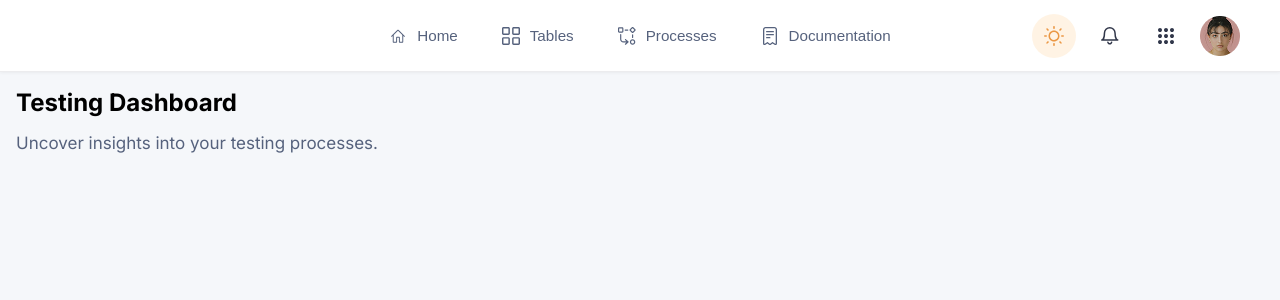
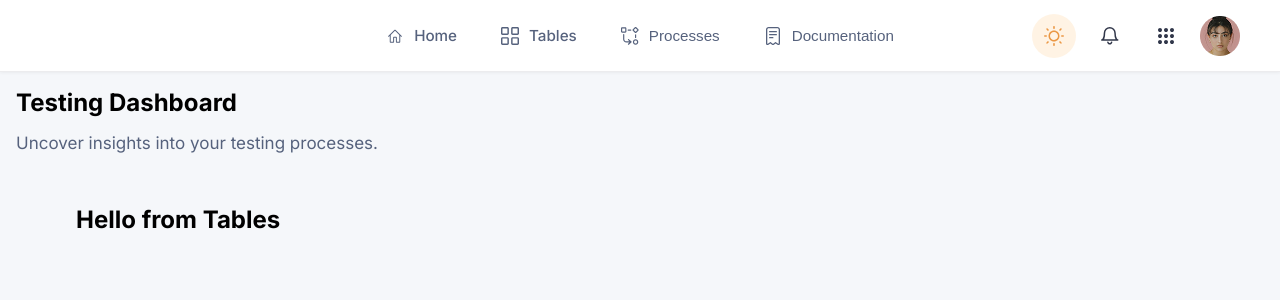
Before and after one commit to dmitry-stack/PharmaceuticalApp, a React app: page /tables in a window 1280 px wide. Shown: the top 300 px of the page. Built offline with nearby package versions, Linux system fonts and the light colour scheme.

Commit message:
feat: react-router setup

```diff
--- a/package.json
+++ b/package.json
@@ -41,7 +41,8 @@
     "@reduxjs/toolkit": "^2.12.0",
     "react": "^19.2.8",
     "react-dom": "^19.2.8",
-    "react-redux": "^9.3.0"
+    "react-redux": "^9.3.0",
+    "react-router-dom": "^7.18.2"
   },
   "lint-staged": {
     "src/**/*.{js,jsx}": [
--- a/src/App.jsx
+++ b/src/App.jsx
@@ -1,11 +1,19 @@
 import { MainPanel } from "./components/ui/MainPanel";
 import { Layout } from "./layouts/Layout";
+import { Tables } from "./features/ui/Tables";
+
+import { BrowserRouter, Routes, Route, Link } from "react-router-dom";
 
 function App() {
   return (
-    <Layout>
-      <MainPanel />
-    </Layout>
+    <BrowserRouter>
+      <Layout>
+        <Routes>
+          <Route path="/" element={<MainPanel />} />
+          <Route path="/tables" element={<Tables />} />
+        </Routes>
+      </Layout>
+    </BrowserRouter>
   );
 }
 export default App;
--- a/src/components/ui/Navbar.jsx
+++ b/src/components/ui/Navbar.jsx
@@ -8,6 +8,7 @@ import sunIcon from "../../assets/sun.svg";
 import notificationIcon from "../../assets/notifications.svg";
 import settingsIcon from "../../assets/settings.svg";
 import avatar from "../../assets/avatar.png";
+import { Link } from "react-router-dom";
 
 export function Navbar() {
   const [open, setOpen] = useState(false);
@@ -31,22 +32,24 @@ export function Navbar() {
           id="main-nav"
           className={`${styles.navCenter} ${open ? styles.open : ""}`}
         >
-          <button
+          <Link
+            to="/"
             className={styles.navItem}
             type="button"
             onClick={() => setOpen(false)}
           >
             <img src={homeIcon} alt="Home" />
             Home
-          </button>
-          <button
+          </Link>
+          <Link
+            to="/tables"
             className={styles.navItem}
             type="button"
             onClick={() => setOpen(false)}
           >
             <img src={tablesIcon} alt="Tables" />
             Tables
-          </button>
+          </Link>
           <button
             className={styles.navItem}
             type="button"
--- a/src/components/ui/Navbar.module.css
+++ b/src/components/ui/Navbar.module.css
@@ -146,5 +146,6 @@
     width: auto;
     justify-content: center;
     padding: 12px 16px;
+    text-decoration: none;
   }
 }
--- /dev/null
+++ b/src/features/ui/Tables.jsx
@@ -0,0 +1,7 @@
+export function Tables() {
+  return (
+    <>
+      <h1>Hello from Tables</h1>
+    </>
+  );
+}
--- a/webpack.config.cjs
+++ b/webpack.config.cjs
@@ -47,6 +47,7 @@ module.exports = {
     }),
   ],
   devServer: {
+    historyApiFallback: true,
     static: {
       directory: path.join(__dirname, "dist"),
     },
```
Also changed, not shown: 1 other file (tests, documents, lock files or other folders).
